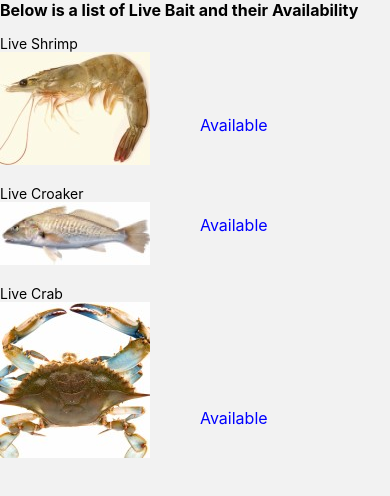
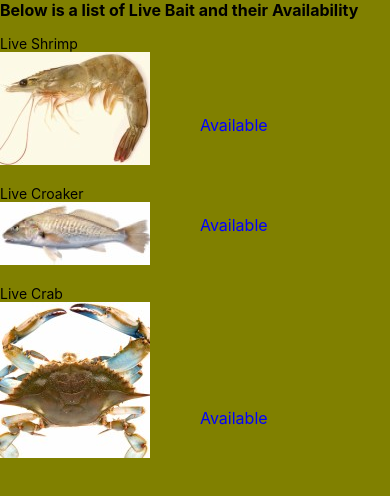
Before and after one commit to JacobStarfish/GotBait, a React Native app: screen /HomeScreen in a window 390 px wide. Shown: the top 496 px of the page. Built offline with nearby package versions, Linux system fonts and the light colour scheme; what aws-amplify would draw is missing.

Commit message:
olive background

```diff
--- a/app/screens/HomeScreen/HomeScreen.js
+++ b/app/screens/HomeScreen/HomeScreen.js
@@ -9,7 +9,7 @@ const HomeScreen = () => {
   const { height } = useWindowDimensions();
 
   return (
-    <ScrollView>
+    <ScrollView style={styles.container}>
       <Text style={styles.headerText}>Below is a list of Live Bait and their Availability</Text>
 
       <Text>Live Shrimp</Text>
@@ -40,6 +40,9 @@ const HomeScreen = () => {
 }
 
 const styles = StyleSheet.create({
+  container: {
+    backgroundColor: 'olive'
+  },
   headerText: {
     fontSize: 16,
     fontWeight: '700',
```
